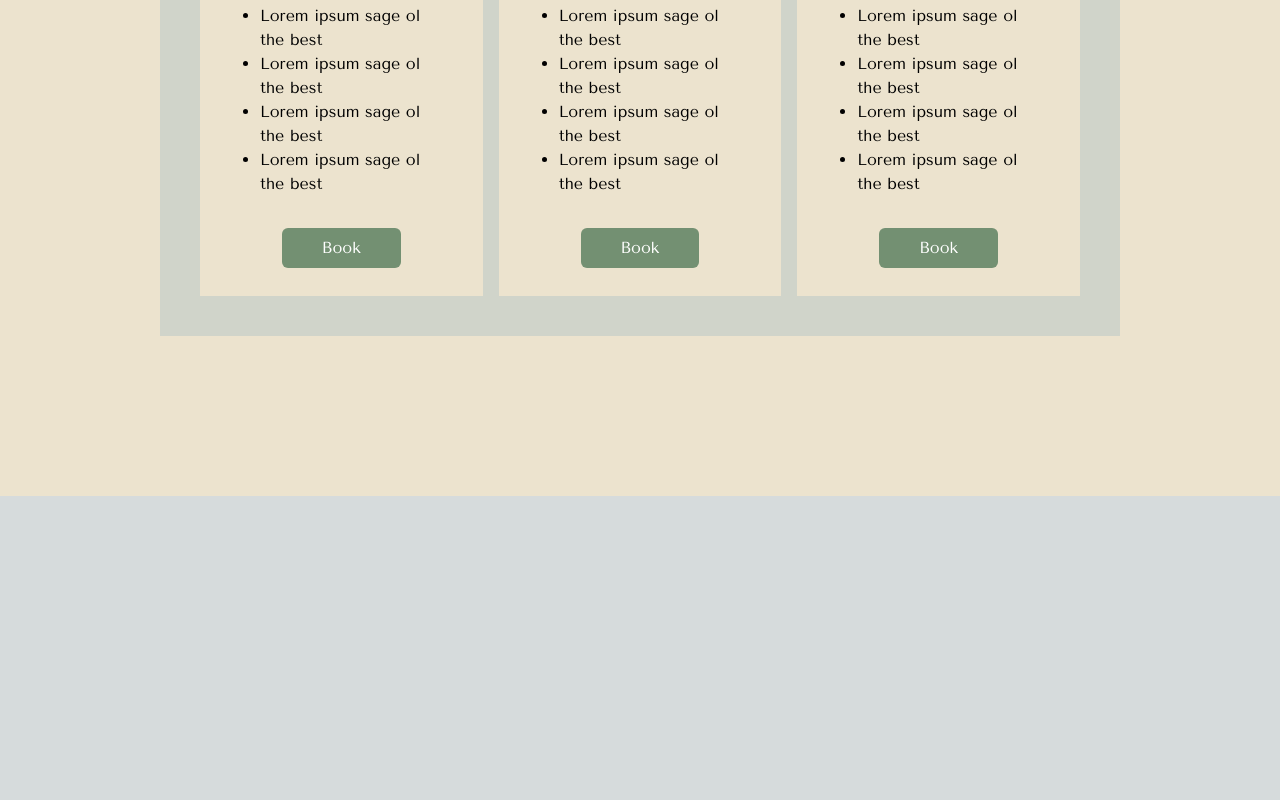
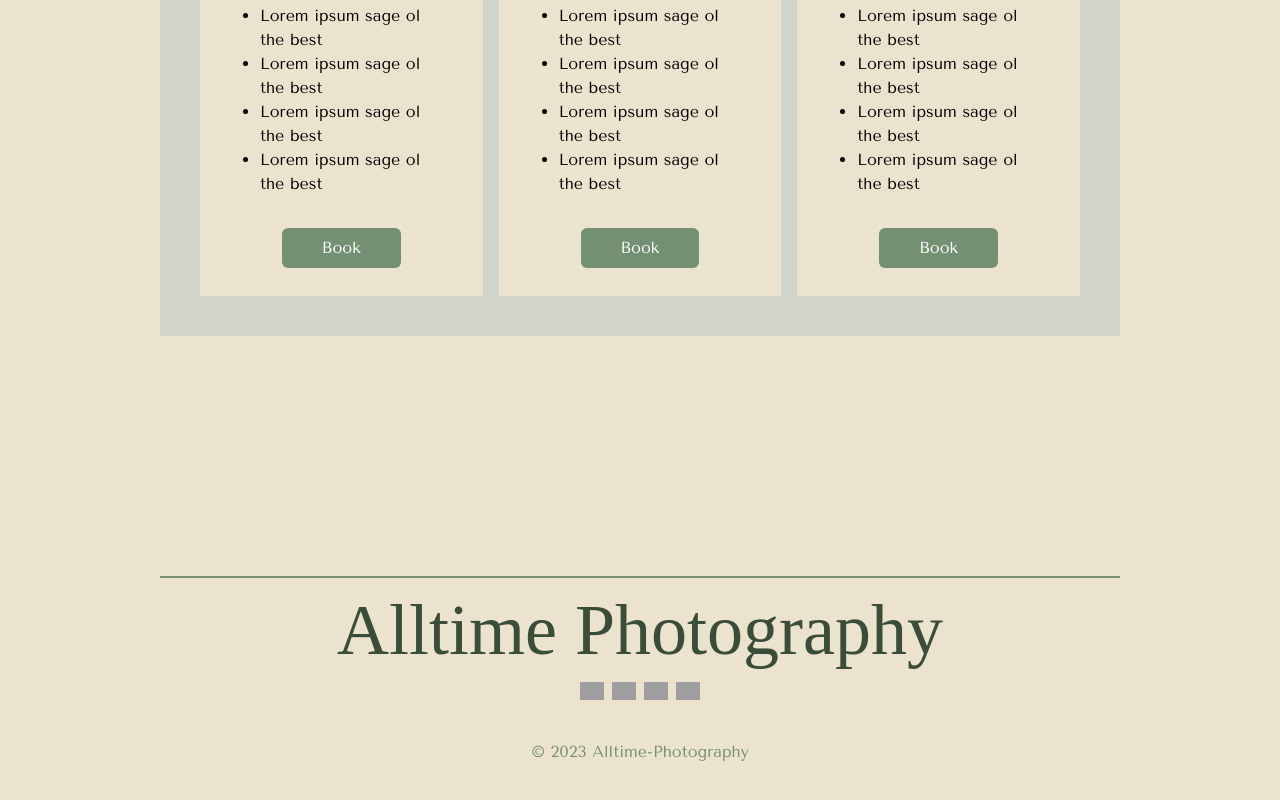
Before and after one commit to rifqiagniamubarok/alltime-photography-fe, a Next.js app: page / in a window 1280 px wide. Shown: the part 1570-2370 px from the top of the page. Before the commit the page ends 2066 px from the top, so only its background shows below. Built offline with nearby package versions, Linux system fonts and the light colour scheme; grey boxes are pictures that could not be loaded; a web font is replaced by a local one.

Commit message:
Fix: layout basic

```diff
--- a/components/templates/BasicLayout.js
+++ b/components/templates/BasicLayout.js
@@ -24,7 +24,31 @@ const BasicLayout = ({ children, container = true }) => {
       path: '/contact',
     },
   ];
+
+  const socmeds = [
+    {
+      name: 'instagram',
+      link: '#',
+      icon: 'instagram.svg',
+    },
+    {
+      name: 'tiktok',
+      link: '#',
+      icon: 'tiktok.svg',
+    },
+    {
+      name: 'x',
+      link: '#',
+      icon: 'x.svg',
+    },
+    {
+      name: 'whatsapp',
+      link: '#',
+      icon: 'wa.svg',
+    },
+  ];
   return (
+    <>
       <div className="min-h-screen w-screen bg-beige">
         <div className="w-screen h-[500px] relative">
           <div className="max-w-full container mx-auto px-40 absolute top-0 z-30">
@@ -53,6 +77,25 @@ const BasicLayout = ({ children, container = true }) => {
         </div>
         <div className={classNames(container && 'container mx-auto px-40')}>{children}</div>
       </div>
+      <div className="w-screen bg-beige">
+        <div className="max-w-full container mx-auto px-40 py-20">
+          <div className="w-full h-0.5 bg-sage-soft"></div>
+          <div className="py-4 flex justify-center">
+            <div>
+              <p className="font-passions text-7xl text-sage-dark">Alltime Photography</p>
+              <div className="flex justify-center items-center gap-2 mt-4">
+                {socmeds.map(({ name, link, icon }, index) => (
+                  <Link key={index} href={link}>
+                    <Image src={`/icons/${icon}`} alt={`${name}-icon`} width={24} height={24} />
+                  </Link>
+                ))}
+              </div>
+              <div className="flex justify-center mt-10 text-sage-soft">© 2023 Alltime-Photography</div>
+            </div>
+          </div>
+        </div>
+      </div>
+    </>
   );
 };
 
```
Lines whose indentation alone changed are shown as unchanged.
